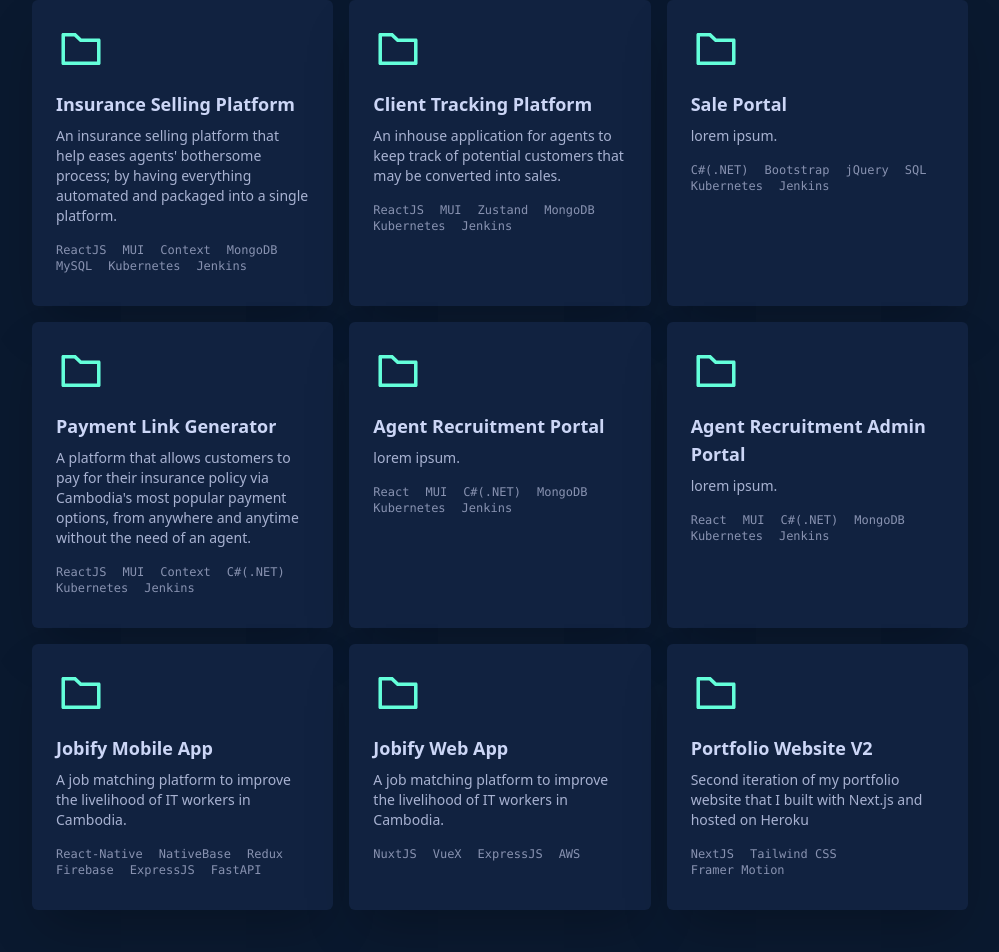
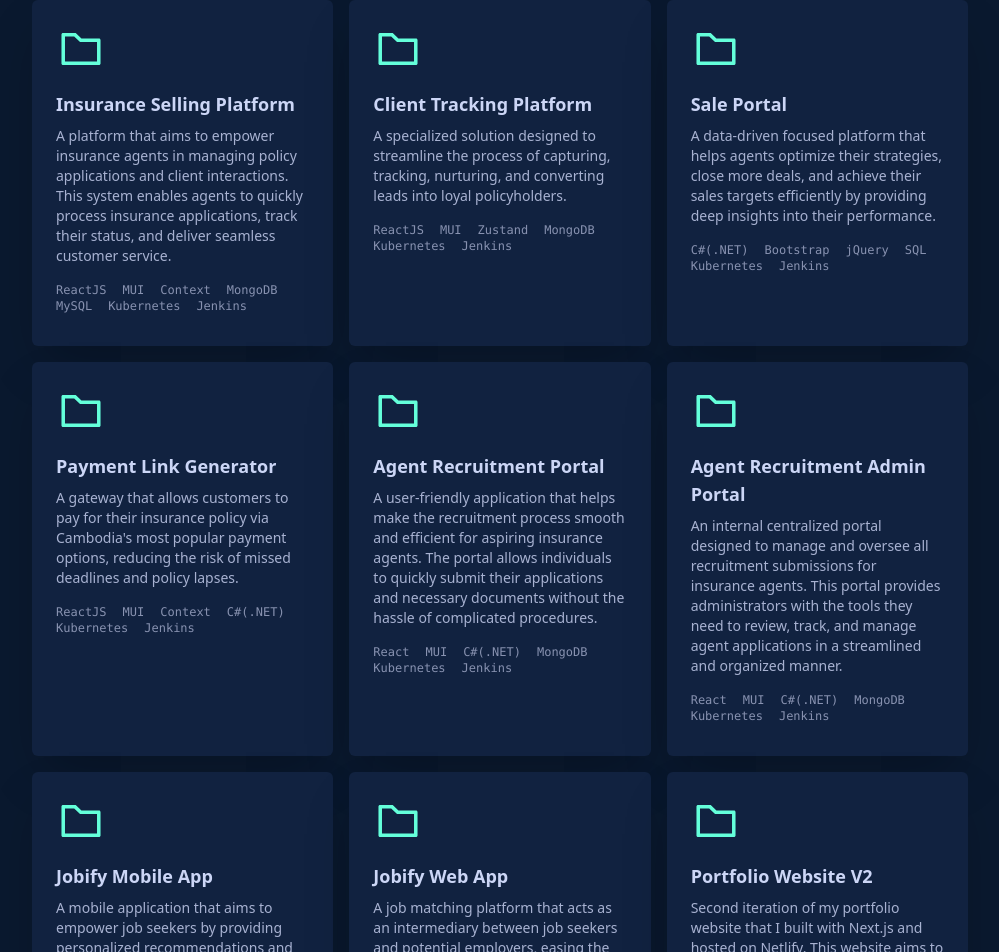
Before and after one commit to Enveed/seamsopagnarith-portfolio-v2, a Next.js app: page / in a window 1280 px wide. Shown: the part 2934-3886 px from the top of the page, without its empty margins (140-1139 px from the left). Built offline with nearby package versions, Linux system fonts and the light colour scheme.

Commit message:
fix - update Project descriptions within the Project section

```diff
--- a/components/Project.jsx
+++ b/components/Project.jsx
@@ -35,9 +35,10 @@ export const Project = () => {
                     Insurance Selling Platform
                   </h3>
                   <p className="text-[#a8b2d1] pb-2">
-                    An insurance selling platform that help eases agents&apos;
-                    bothersome process; by having everything automated and
-                    packaged into a single platform.
+                    A platform that aims to empower insurance agents in managing
+                    policy applications and client interactions. This system
+                    enables agents to quickly process insurance applications,
+                    track their status, and deliver seamless customer service.
                   </p>
                 </main>
                 <footer>
@@ -72,8 +73,9 @@ export const Project = () => {
                     Client Tracking Platform
                   </h3>
                   <p className="text-[#a8b2d1] pb-2">
-                    An inhouse application for agents to keep track of potential
-                    customers that may be converted into sales.
+                    A specialized solution designed to streamline the process of
+                    capturing, tracking, nurturing, and converting leads into
+                    loyal policyholders.
                   </p>
                 </main>
                 <footer>
@@ -106,7 +108,12 @@ export const Project = () => {
                   <h3 className="text-[#ccd6f6] group-hover:text-[#64ffda] text-lg pb-2">
                     Sale Portal
                   </h3>
-                  <p className="text-[#a8b2d1] pb-2">lorem ipsum.</p>
+                  <p className="text-[#a8b2d1] pb-2">
+                    A data-driven focused platform that helps agents optimize
+                    their strategies, close more deals, and achieve their sales
+                    targets efficiently by providing deep insights into their
+                    performance.
+                  </p>
                 </main>
                 <footer>
                   <ul className="flex flex-wrap gap-x-4 text-xs py-2 font-mono text-[#8892b0]">
@@ -139,9 +146,9 @@ export const Project = () => {
                     Payment Link Generator
                   </h3>
                   <p className="text-[#a8b2d1] pb-2">
-                    A platform that allows customers to pay for their insurance
+                    A gateway that allows customers to pay for their insurance
                     policy via Cambodia&apos;s most popular payment options,
-                    from anywhere and anytime without the need of an agent.
+                    reducing the risk of missed deadlines and policy lapses.
                   </p>
                 </main>
                 <footer>
@@ -165,7 +172,7 @@ export const Project = () => {
             viewport={{ once: true }}
             className="flex group justify-between flex-col bg-[#112240] shadow-2xl p-6 rounded-md cursor-pointer group"
           >
-            <Link href="https://prueshop.prudential.com.kh/sale-portal/">
+            <Link href="https://prueshop.prudential.com.kh/pv-form/">
               <a target="_blank">
                 <main>
                   <div className="pb-4">
@@ -174,7 +181,13 @@ export const Project = () => {
                   <h3 className="text-[#ccd6f6] group-hover:text-[#64ffda] text-lg pb-2">
                     Agent Recruitment Portal
                   </h3>
-                  <p className="text-[#a8b2d1] pb-2">lorem ipsum.</p>
+                  <p className="text-[#a8b2d1] pb-2">
+                    A user-friendly application that helps make the recruitment
+                    process smooth and efficient for aspiring insurance agents.
+                    The portal allows individuals to quickly submit their
+                    applications and necessary documents without the hassle of
+                    complicated procedures.
+                  </p>
                 </main>
                 <footer>
                   <ul className="flex flex-wrap gap-x-4 text-xs py-2 font-mono text-[#8892b0]">
@@ -197,8 +210,8 @@ export const Project = () => {
             viewport={{ once: true }}
             className="flex group justify-between flex-col bg-[#112240] shadow-2xl p-6 rounded-md cursor-pointer group"
           >
-            <Link href="https://prueshop.prudential.com.kh/sale-portal/">
-              <a target="_blank">
+            <Link href="">
+              <a target="">
                 <main>
                   <div className="pb-4">
                     <AiOutlineFolder size={50} className="fill-[#64ffda]" />
@@ -206,7 +219,13 @@ export const Project = () => {
                   <h3 className="text-[#ccd6f6] group-hover:text-[#64ffda] text-lg pb-2">
                     Agent Recruitment Admin Portal
                   </h3>
-                  <p className="text-[#a8b2d1] pb-2">lorem ipsum.</p>
+                  <p className="text-[#a8b2d1] pb-2">
+                    An internal centralized portal designed to manage and
+                    oversee all recruitment submissions for insurance agents.
+                    This portal provides administrators with the tools they need
+                    to review, track, and manage agent applications in a
+                    streamlined and organized manner.
+                  </p>
                 </main>
                 <footer>
                   <ul className="flex flex-wrap gap-x-4 text-xs py-2 font-mono text-[#8892b0]">
@@ -239,8 +258,9 @@ export const Project = () => {
                     Jobify Mobile App
                   </h3>
                   <p className="text-[#a8b2d1] pb-2">
-                    A job matching platform to improve the livelihood of IT
-                    workers in Cambodia.
+                    A mobile application that aims to empower job seekers by
+                    providing personalized recommendations and efficient job
+                    matching with the power of AI.
                   </p>
                 </main>
                 <footer>
@@ -274,8 +294,9 @@ export const Project = () => {
                     Jobify Web App
                   </h3>
                   <p className="text-[#a8b2d1] pb-2">
-                    A job matching platform to improve the livelihood of IT
-                    workers in Cambodia.
+                    A job matching platform that acts as an intermediary between
+                    job seekers and potential employers, easing the hiring
+                    process for both parties.
                   </p>
                 </main>
                 <footer>
@@ -284,6 +305,8 @@ export const Project = () => {
                     <li>VueX</li>
                     <li>ExpressJS</li>
                     <li>AWS</li>
+                    <li>Nginx</li>
+                    <li>GoDaddy</li>
                   </ul>
                 </footer>
               </a>
@@ -309,7 +332,8 @@ export const Project = () => {
                     </h3>
                     <p className="text-[#a8b2d1] pb-2">
                       Second iteration of my portfolio website that I built with
-                      Next.js and hosted on Heroku
+                      Next.js and hosted on Netlify. This website aims to help
+                      people understand more about my professional background.
                     </p>
                   </main>
                   <footer>
@@ -317,6 +341,8 @@ export const Project = () => {
                       <li>NextJS</li>
                       <li>Tailwind CSS</li>
                       <li>Framer Motion</li>
+                      <li>Github</li>
+                      <li>Netlify</li>
                     </ul>
                   </footer>
                 </div>
```
